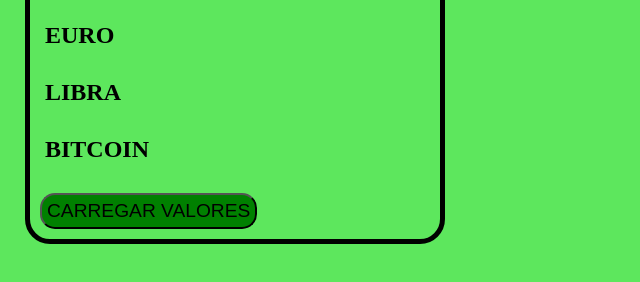
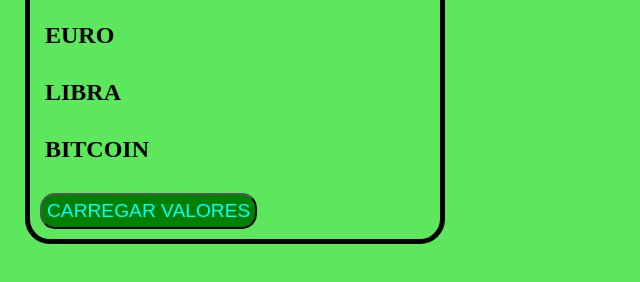
Before and after one commit to CassioPotter/projeto, a plain HTML site: page moedas/index.html in a window 1280 px wide. In both pictures the pointer is over the input "CARREGAR VALORES". Shown: the part 132-414 px from the top of the page, without its empty margins (0-640 px from the left). Drawn offline with Linux system fonts and the light colour scheme.

Commit message:
Update estilo.css

```diff
--- a/moedas/estilo.css
+++ b/moedas/estilo.css
@@ -17,3 +17,7 @@
     font-size: larger;
 
 }
+
+#btn:hover{
+    color: aqua;
+}
```
